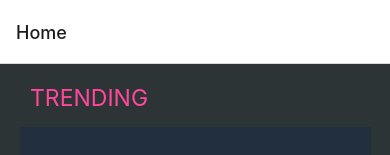
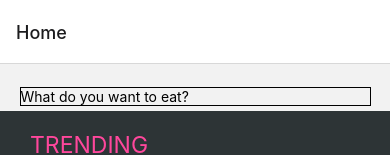
Before and after one commit to BC-MAY-21-RN/kata-03-recetario-m22-k03-t5-reactive-05, a React Native app in the folder recetarioCocina/: screen /Home in a window 390 px wide. Shown: the top 155 px of the page. Built offline with nearby package versions, Linux system fonts and the light colour scheme; grey boxes are pictures that could not be loaded.

Commit message:
Add SearchBar Component
Creation of searchbar Component for searching recipes on HomeScreen

Co-authored-by: ShamuXX <samuel16mendoza@gmail.com>
Co-authored-by: jestradadeveloper <j.estrada.developer@gmail.com>
Co-authored-by: LizyMiGo <jmiguel@ucol.mx>

```diff
--- /dev/null
+++ b/recetarioCocina/src/components/SearchBar.js
@@ -0,0 +1,28 @@
+import React, {useState} from 'react';
+import {View, TextInput, SafeAreaView, StyleSheet} from 'react-native';
+
+const SearchBar = () => {
+  const [search, setSearch] = useState('');
+
+  const onChangeText = event => {
+    setSearch(event.target.value);
+  };
+  return (
+    <View>
+      <TextInput
+        style={styles.searchB}
+        placeholder="What do you want to eat?"
+        onChangeText={onChangeText}
+        value={search}
+      />
+    </View>
+  );
+};
+
+const styles = StyleSheet.create({
+  searchB: {
+    borderWidth: 1,
+    marginLeft: 10,
+  },
+});
+export default SearchBar;
--- /dev/null
+++ b/recetarioCocina/src/components/SearchBar/SearchBar.js
@@ -0,0 +1,29 @@
+import React, {useState} from 'react';
+import {View, TextInput, SafeAreaView, StyleSheet} from 'react-native';
+
+const SearchBar = () => {
+  const [search, setSearch] = useState('');
+
+  const onChangeText = event => {
+    setSearch(event.target.value);
+  };
+  return (
+    <View style={styles.searchB}>
+      <TextInput
+        placeholder="What do you want to eat?"
+        onChangeText={onChangeText}
+        value={search}
+      />
+    </View>
+  );
+};
+
+const styles = StyleSheet.create({
+  searchB: {
+    borderWidth: 1,
+    marginTop: 70,
+    marginBottom: 5,
+    width: '90%',
+  },
+});
+export default SearchBar;
--- a/recetarioCocina/src/screens/HomeScreen.js
+++ b/recetarioCocina/src/screens/HomeScreen.js
@@ -9,9 +9,11 @@ import {
   Image,
 } from 'react-native';
 
+import SearchBar from '../components/SearchBar/SearchBar';
 export const HomeScreen = ({navigation}) => {
   return (
     <SafeAreaView style={styles.container}>
+      <SearchBar />
       <View style={styles.viewContainer}>
         <Text style={styles.title}>TRENDING</Text>
         <ScrollView horizontal={true} style={styles.scrollView}>
```
